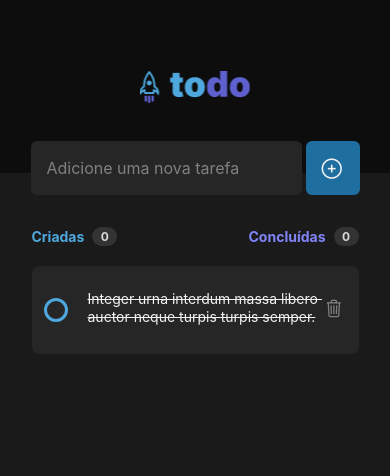
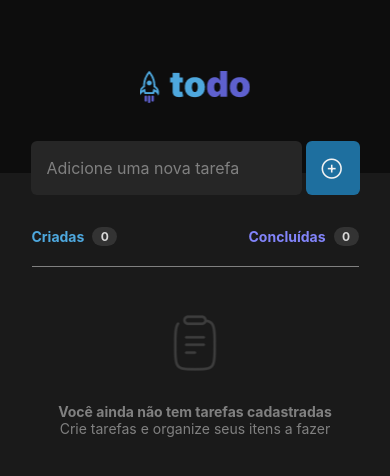
Before and after one commit to nunees/todo-list-app, a React Native app: screen / in a window 390 px wide. Shown: the top 476 px of the page. Built offline with nearby package versions, Linux system fonts and the light colour scheme.

Commit message:
feat: add states to store todos data and fix some problem with counters

```diff
--- a/components/Task/index.tsx
+++ b/components/Task/index.tsx
@@ -7,21 +7,29 @@ interface Props {
   id: string;
   isComplete: boolean;
   task: string;
+  onRemove: () => void;
+  onTaskDone: () => void;
 }
 
-export default function Task({ id, isComplete, task }: Props) {
+export default function Task({
+  id,
+  isComplete,
+  task,
+  onRemove,
+  onTaskDone,
+}: Props) {
   return (
     <View style={styles.container}>
       <TouchableOpacity
+        onPress={() => onTaskDone()}
         style={isComplete ? styles.checkedBox : styles.uncheckedBox}
-      ></TouchableOpacity>
+      >
+        {isComplete && <Icon name="checkmark-outline" color={"#FFF"} />}
+      </TouchableOpacity>
 
       <Text style={isComplete ? styles.taskDone : styles.task}>{task}</Text>
 
-      <TouchableOpacity
-        style={styles.deleteTask}
-        onPress={styles.deleteTaskActive}
-      >
+      <TouchableOpacity style={styles.deleteTask} onPress={() => onRemove()}>
         <Icon style={styles.trash} name="trash-outline" size={20} />
       </TouchableOpacity>
     </View>
--- a/components/Task/styles.ts
+++ b/components/Task/styles.ts
@@ -26,6 +26,7 @@ export const styles = StyleSheet.create({
     flexDirection: "row",
     backgroundColor: colors.gray500,
     borderRadius: 8,
+    marginBottom: 8,
   },
   checkedBox: {
     width: 24,
@@ -34,8 +35,7 @@ export const styles = StyleSheet.create({
     marginVertical: 20,
     justifyContent: "center",
     alignItems: "center",
-    borderColor: colors.blue,
-    borderWidth: 3,
+    backgroundColor: colors.purpleDark,
     borderRadius: 999,
   },
   uncheckedBox: {
@@ -46,7 +46,7 @@ export const styles = StyleSheet.create({
     justifyContent: "center",
     alignItems: "center",
     borderColor: colors.blue,
-    borderWidth: 3,
+    borderWidth: 2,
     borderRadius: 999,
   },
 
--- a/package.json
+++ b/package.json
@@ -9,6 +9,7 @@
     "web": "expo start --web"
   },
   "dependencies": {
+    "@types/uuidv4": "^5.0.0",
     "expo": "~47.0.12",
     "expo-status-bar": "~1.4.2",
     "phosphor-react-native": "^1.1.2",
@@ -16,7 +17,8 @@
     "react-dom": "18.1.0",
     "react-native": "0.70.5",
     "react-native-vector-icons": "^9.2.0",
-    "react-native-web": "~0.18.9"
+    "react-native-web": "~0.18.9",
+    "uuidv4": "^6.2.13"
   },
   "devDependencies": {
     "@babel/core": "^7.12.9",
--- a/screens/Home/index.tsx
+++ b/screens/Home/index.tsx
@@ -1,25 +1,72 @@
 import { useState } from "react";
-import { Image, TextInput, TouchableOpacity, View, Text } from "react-native";
+import {
+  Image,
+  TextInput,
+  TouchableOpacity,
+  View,
+  Text,
+  FlatList,
+  Keyboard,
+} from "react-native";
+import { v4 as uuid } from "uuid";
 import Icon from "react-native-vector-icons/Ionicons";
 
-import Logo from "../../assets/images/Logo.png";
 import Task from "../../components/Task";
 import { styles, colors } from "./styles";
 
-interface Props {
-  id: String;
+interface Tasks {
+  id: string;
   isComplete: boolean;
-  task: String;
+  task: string;
 }
 
 export default function Home() {
-  const [tasks, setTasks] = useState([]);
-  const [task, setTask] = useState("");
+  const [tasks, setTasks] = useState<Tasks[]>([]);
+  const [newTask, setNewTask] = useState("");
+  const [tasksDone, setTasksDone] = useState(0);
+
+  function handleAddTask(): void {
+    if (newTask !== "") {
+      const task = {
+        id: uuid(),
+        isComplete: false,
+        task: newTask,
+      };
+      setTasks((prevState) => [...prevState, task]);
+      setNewTask("");
+      Keyboard.dismiss();
+    }
+  }
+
+  function handleRemoveTask(id: string): void {
+    const tasksWithoutDeletedOnes = tasks.filter((task) => task.id !== id);
+    setTasks(tasksWithoutDeletedOnes);
+    setTasksDone(tasksWithoutDeletedOnes.length);
+  }
+
+  function handleTaskDone(id: string): void {
+    let tasksDone = 0;
+    const toggledTask = tasks.map((task) => {
+      if (task.id === id) {
+        task = {
+          ...task,
+          isComplete: !task.isComplete,
+        };
+      }
+      if (task.isComplete) tasksDone = tasksDone + 1;
+      return task;
+    });
+    setTasks(toggledTask);
+    setTasksDone(tasksDone);
+  }
 
   return (
     <View style={styles.container}>
       <View style={styles.header}>
-        <Image style={styles.logo} source={Logo} />
+        <Image
+          style={styles.logo}
+          source={require("../../assets/images/Logo.png")}
+        />
       </View>
 
       <View style={styles.form}>
@@ -27,8 +74,10 @@ export default function Home() {
           style={styles.input}
           placeholder={"Adicione uma nova tarefa"}
           placeholderTextColor={"#808080"}
+          onChangeText={setNewTask}
+          value={newTask}
         />
-        <TouchableOpacity style={styles.button}>
+        <TouchableOpacity style={styles.button} onPress={() => handleAddTask()}>
           <Icon name="add-circle-outline" size={25} color={colors.gray100} />
         </TouchableOpacity>
       </View>
@@ -39,7 +88,7 @@ export default function Home() {
             Criadas
           </Text>
           <View style={styles.countBox}>
-            <Text style={styles.count}>0</Text>
+            <Text style={styles.count}>{tasks.length}</Text>
           </View>
         </View>
         <View style={styles.statusBox}>
@@ -47,12 +96,26 @@ export default function Home() {
             Concluídas
           </Text>
           <View style={styles.countBox}>
-            <Text style={styles.count}>0</Text>
+            <Text style={styles.count}>{tasksDone}</Text>
           </View>
         </View>
       </View>
 
-      {/* <View style={styles.tasks}>
+      <FlatList
+        data={tasks}
+        keyExtractor={(item) => item.id}
+        renderItem={({ item }) => (
+          <Task
+            key={item.id}
+            id={item.id as string}
+            isComplete={item.isComplete}
+            task={item.task}
+            onRemove={() => handleRemoveTask(item.id)}
+            onTaskDone={() => handleTaskDone(item.id)}
+          />
+        )}
+        ListEmptyComponent={() => (
+          <View style={styles.tasks}>
             <View style={styles.todoEmpty}>
               <Image
                 style={styles.clipbordImage}
@@ -65,15 +128,9 @@ export default function Home() {
                 Crie tarefas e organize seus itens a fazer
               </Text>
             </View>
-      </View> */}
-
-      <Task
-        id={"someid"}
-        isComplete={true}
-        task={
-          "Integer urna interdum massa libero auctor neque turpis turpis semper."
-        }
-      ></Task>
+          </View>
+        )}
+      ></FlatList>
     </View>
   );
 }
```
Also changed, not shown: 1 other file (tests, documents, lock files or other folders). Lines whose indentation alone changed are shown as unchanged.
